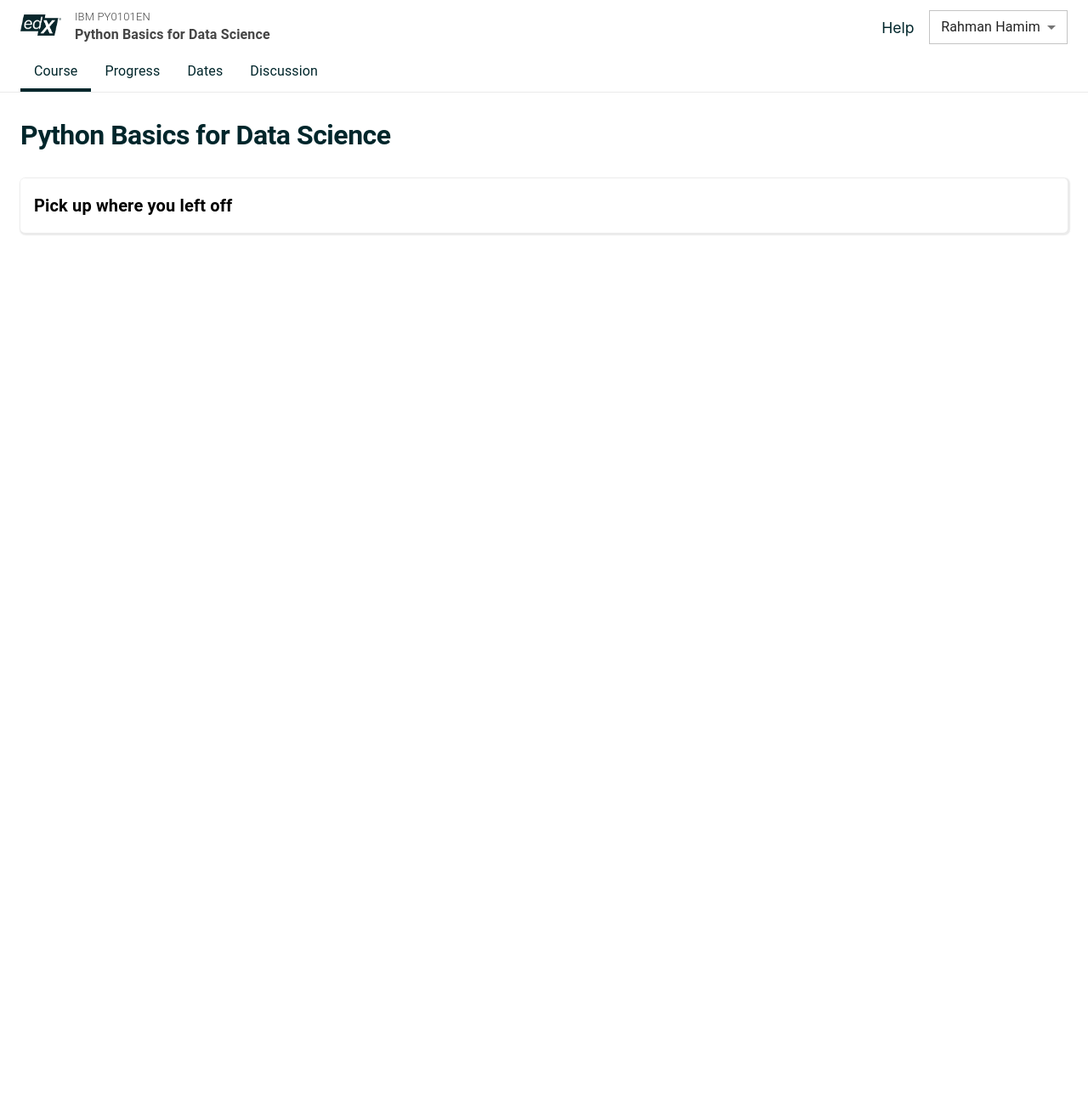
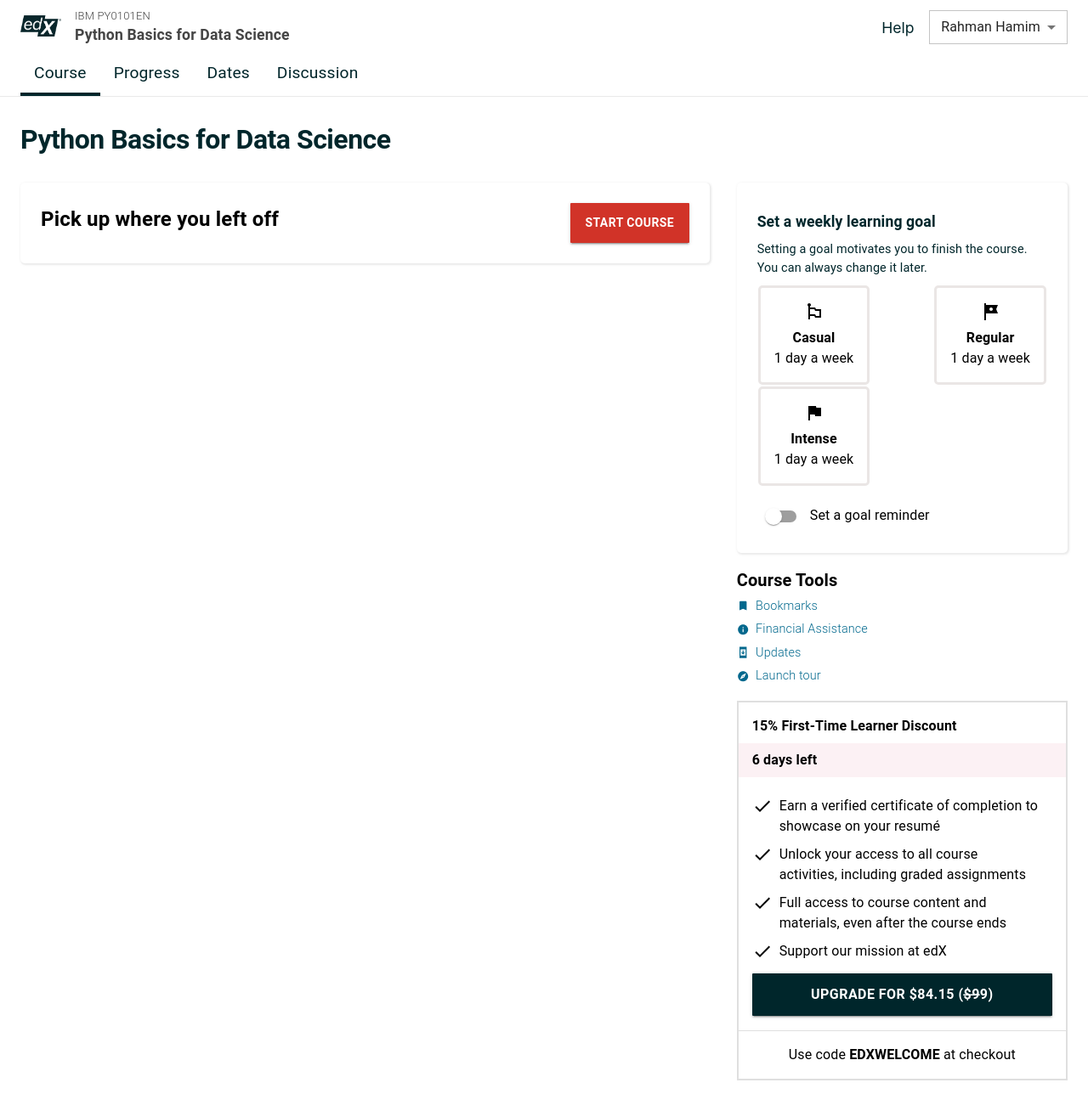
Before and after one commit to rahmanhamim/edx-learning, a Next.js app: page / in a window 1280 px wide. Shown: the whole page at 85% size. Before the commit the page ends 800 px from the top, so only its background shows below. Built offline with nearby package versions, Linux system fonts and the light colour scheme.

Commit message:
sidebar discount section

```diff
--- /dev/null
+++ b/src/components/course/CourseAsideContent.tsx
@@ -0,0 +1,87 @@
+import { Box, Button, Typography } from "@mui/material";
+import React from "react";
+import CourseAsideGoalCard from "./CourseAsideGoalCard";
+import CourseAsideTools from "./CourseAsideTools";
+import CheckSharpIcon from "@mui/icons-material/CheckSharp";
+
+const CourseAsideContent = () => {
+  return (
+    <>
+      <CourseAsideGoalCard />
+      <CourseAsideTools />
+      <Box sx={{ border: "2px solid #DFDFDF", py: 2 }}>
+        <Typography sx={{ fontWeight: "bold", px: 2 }}>
+          15% First-Time Learner Discount
+        </Typography>
+        <Typography
+          sx={{ fontWeight: "bold", bgcolor: "#FCF1F4", px: 2, py: 1, my: 1 }}
+        >
+          6 days left
+        </Typography>
+        <Box
+          sx={{
+            px: 2,
+            py: 1,
+            "*": {
+              display: "flex",
+              alignItems: "start",
+              mr: 1,
+              my: "3px",
+            },
+          }}
+        >
+          <Typography>
+            <CheckSharpIcon />
+            <Typography component="span">
+              Earn a verified certificate of completion to showcase on your
+              resumé
+            </Typography>
+          </Typography>
+          <Typography>
+            <CheckSharpIcon />
+            <Typography component="span">
+              Unlock your access to all course activities, including graded
+              assignments
+            </Typography>
+          </Typography>
+          <Typography>
+            <CheckSharpIcon />
+            <Typography component="span">
+              Full access to course content and materials, even after the course
+              ends
+            </Typography>
+          </Typography>
+          <Typography>
+            <CheckSharpIcon />
+            <Typography component="span">Support our mission at edX</Typography>
+          </Typography>
+        </Box>
+        <Typography sx={{ mx: 2 }}>
+          <Button
+            variant="contained"
+            sx={{ width: "100%", fontWeight: "bold", fontSize: "1rem" }}
+          >
+            Upgrade for $84.15 ($̶9̶9)
+          </Button>
+        </Typography>
+        <Box
+          sx={{
+            borderBottom: "1px solid #DFDFDF",
+            mt: 2,
+            height: "2px",
+            width: "100%",
+          }}
+        ></Box>
+        <Typography sx={{ textAlign: "center", pt: 2 }}>
+          Use code{" "}
+          <Typography component="span" sx={{ fontWeight: "bold" }}>
+            EDXWELCOME
+          </Typography>{" "}
+          at checkout
+        </Typography>
+      </Box>
+    </>
+  );
+};
+
+export default CourseAsideContent;
--- /dev/null
+++ b/src/components/course/CourseAsideGoalCard.tsx
@@ -0,0 +1,83 @@
+import React from "react";
+import { Box, Switch, Typography } from "@mui/material";
+import EmojiFlagsIcon from "@mui/icons-material/EmojiFlags";
+import TourIcon from "@mui/icons-material/Tour";
+import FlagIcon from "@mui/icons-material/Flag";
+
+const CourseAsideGoalCard = () => {
+  const Styles = {
+    goalCard: {
+      border: "3px solid #EAE6E5",
+      borderRadius: "5px",
+      textAlign: "center",
+      p: 2,
+      m: "1px",
+    },
+  };
+  return (
+    <Box
+      sx={{
+        boxShadow: "1px 1px 2px 1px rgba(215,215,215,.5)",
+        borderRadius: "5px",
+        p: 3,
+      }}
+    >
+      <Typography
+        variant="h6"
+        sx={{
+          color: "primary.main",
+          fontWeight: "bold",
+          fontSize: "1.1rem",
+          pt: 1,
+        }}
+      >
+        Set a weekly learning goal
+      </Typography>
+      <Typography
+        sx={{
+          color: "primary.main",
+          fontSize: "0.9rem",
+          my: 1,
+        }}
+      >
+        Setting a goal motivates you to finish the course. You can always change
+        it later.
+      </Typography>
+      <Box
+        sx={{
+          display: "flex",
+          justifyContent: { md: "center", lg: "space-between" },
+          alignItems: "center",
+          flexWrap: "wrap",
+        }}
+      >
+        <Box sx={Styles.goalCard}>
+          <Typography>
+            <EmojiFlagsIcon />
+          </Typography>
+          <Typography sx={{ fontWeight: "bold" }}>Casual</Typography>
+          <Typography>1 day a week</Typography>
+        </Box>
+        <Box sx={Styles.goalCard}>
+          <Typography>
+            <TourIcon />
+          </Typography>
+          <Typography sx={{ fontWeight: "bold" }}>Regular</Typography>
+          <Typography>1 day a week</Typography>
+        </Box>
+        <Box sx={Styles.goalCard}>
+          <Typography>
+            <FlagIcon />
+          </Typography>
+          <Typography sx={{ fontWeight: "bold" }}>Intense</Typography>
+          <Typography>1 day a week</Typography>
+        </Box>
+      </Box>
+      <Typography sx={{ mt: 2 }}>
+        <Switch color="primary" /> Set a goal reminder
+      </Typography>
+    </Box>
+  );
+};
+
+export default CourseAsideGoalCard;
--- /dev/null
+++ b/src/components/course/CourseAsideTools.tsx
@@ -0,0 +1,49 @@
+import React from "react";
+import { Box, Typography } from "@mui/material";
+import BookmarkIcon from "@mui/icons-material/Bookmark";
+import InfoIcon from "@mui/icons-material/Info";
+import SecurityUpdateSharpIcon from "@mui/icons-material/SecurityUpdateSharp";
+import ExploreSharpIcon from "@mui/icons-material/ExploreSharp";
+
+const CourseAsideTools = () => {
+  return (
+    <Box
+      sx={{
+        my: 2,
+      }}
+    >
+      <Typography variant="h6" sx={{ fontWeight: "bold" }}>
+        Course Tools
+      </Typography>
+      <Box
+        sx={{
+          "*": {
+            color: "#00688D",
+            mr: 1,
+            my: "2px",
+            fontWeight: "light",
+            fontSize: "0.9rem",
+          },
+        }}
+      >
+        <Box sx={{ display: "flex", alignItems: "center" }}>
+          <BookmarkIcon /> <Typography component="span">Bookmarks</Typography>
+        </Box>
+        <Box sx={{ display: "flex", alignItems: "center" }}>
+          <InfoIcon />
+          <Typography component="span">Financial Assistance</Typography>
+        </Box>
+        <Box sx={{ display: "flex", alignItems: "center" }}>
+          <SecurityUpdateSharpIcon />
+          <Typography component="span">Updates</Typography>
+        </Box>
+        <Box sx={{ display: "flex", alignItems: "center" }}>
+          <ExploreSharpIcon />
+          <Typography component="span">Launch tour</Typography>
+        </Box>
+      </Box>
+    </Box>
+  );
+};
+
+export default CourseAsideTools;
--- a/src/components/course/CourseHome.tsx
+++ b/src/components/course/CourseHome.tsx
@@ -1,22 +1,21 @@
-import { Box, Container, Typography } from "@mui/material";
+import { Box, Container, Grid } from "@mui/material";
 import TitleMain from "components/shared/titles/TitleMain";
 import React from "react";
+import CourseAsideContent from "./CourseAsideContent";
+import CourseMainContent from "./CourseMainContent";
 
 const CourseHome = () => {
   return (
-    <Container maxWidth="xl">
+    <Container maxWidth="xl" sx={{ my: 2 }}>
       <TitleMain text="Python Basics for Data Science" my="2rem" />
-      <Box
-        sx={{
-          boxShadow: "1px 1px 1px 2px rgba(215,215,215,.5)",
-          p: 2,
-          borderRadius: "5px",
-        }}
-      >
-        <Typography variant="h6" sx={{ fontWeight: "bold" }}>
-          Pick up where you left off
-        </Typography>
-      </Box>
+      <Grid container spacing={4}>
+        <Grid item xs={12} md={8}>
+          <CourseMainContent />
+        </Grid>
+        <Grid item xs={12} md={4}>
+          <CourseAsideContent />
+        </Grid>
+      </Grid>
     </Container>
   );
 };
--- /dev/null
+++ b/src/components/course/CourseMainContent.tsx
@@ -0,0 +1,37 @@
+import { Box, Button, Typography } from "@mui/material";
+import React from "react";
+
+const CourseMainContent = () => {
+  return (
+    <Box component="main">
+      <Box
+        sx={{
+          boxShadow: "1px 1px 2px 1px rgba(215,215,215,.5)",
+          p: 3,
+          borderRadius: "5px",
+          display: "flex",
+          justifyContent: "space-between",
+        }}
+      >
+        <Typography
+          variant="h6"
+          sx={{ fontWeight: "bold", fontSize: "1.5rem" }}
+        >
+          Pick up where you left off
+        </Typography>
+        <Button
+          variant="contained"
+          sx={{
+            bgcolor: "secondary.main",
+            fontWeight: "bold",
+            "&: hover": { bgcolor: "secondary.dark" },
+          }}
+        >
+          Start Course
+        </Button>
+      </Box>
+    </Box>
+  );
+};
+
+export default CourseMainContent;
--- a/src/components/shared/navigationbar/NavigationBar.tsx
+++ b/src/components/shared/navigationbar/NavigationBar.tsx
@@ -58,9 +58,10 @@
       my: 0,
       py: 1,
       px: 2,
+      fontSize: "1.2rem",
       cursor: "pointer",
       "&: hover": {
-        bgcolor: "#ebe6e6",
+        bgcolor: "#e1dddb",
       },
     },
   };
@@ -116,7 +117,10 @@
               >
                 IBM PY0101EN
               </Typography>
-              <Typography color="secondary.light" sx={{ fontWeight: "bold" }}>
+              <Typography
+                color="secondary.light"
+                sx={{ fontWeight: "bold", fontSize: "1.1rem" }}
+              >
                 Python Basics for Data Science
               </Typography>
             </Box>
--- a/src/pages/_app.tsx
+++ b/src/pages/_app.tsx
@@ -23,6 +23,7 @@
           props: { variant: "contained" },
           style: {
             borderRadius: "1px",
+            padding: ".7rem 1.1rem",
           },
         },
       ],
```
Also changed, not shown: 2 other files (tests, documents, lock files or other folders).
